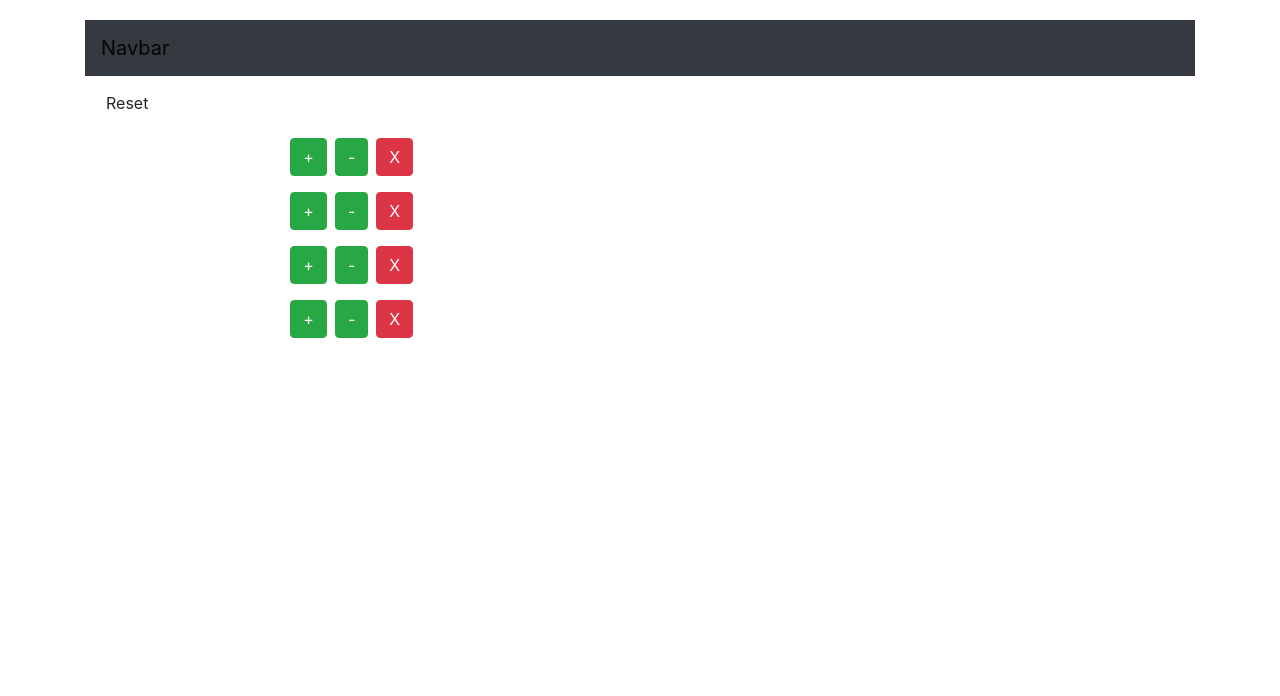
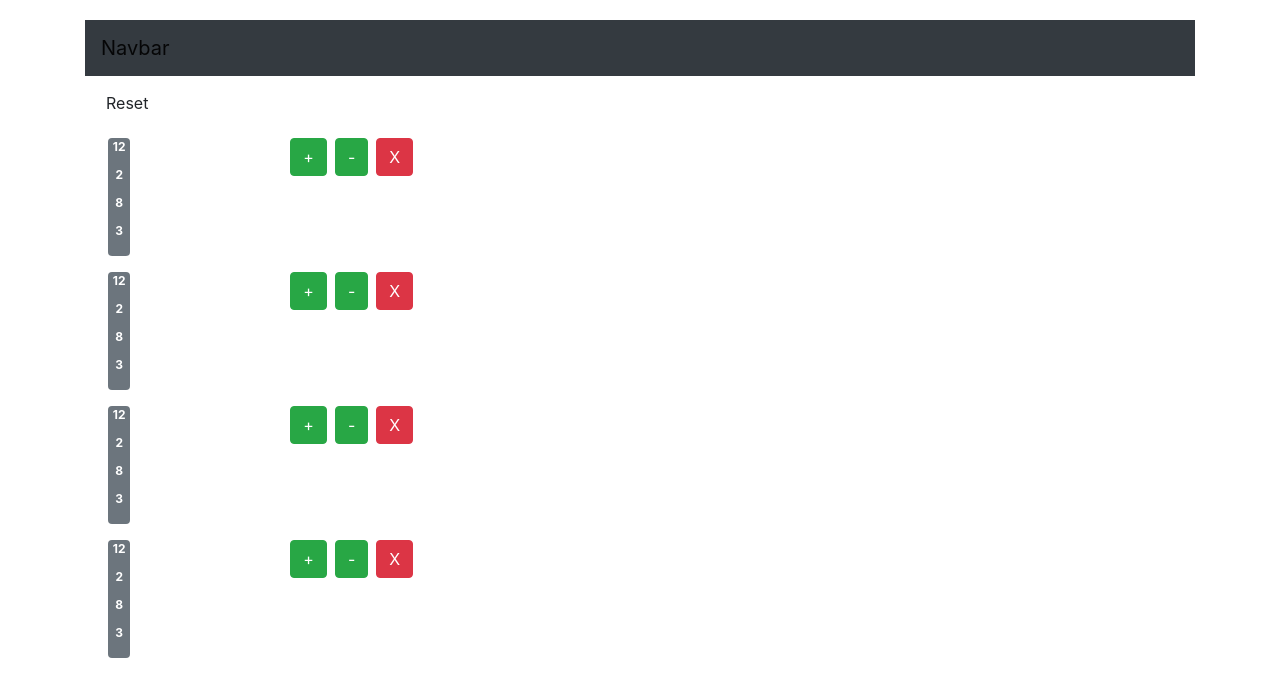
Before and after one commit to PeymanHosseini/react, a React (Create React App) app: page / in a window 1280 px wide. Shown: the top 696 px of the page. Built offline with nearby package versions, Linux system fonts and the light colour scheme.

Commit message:
fixing state and probs for App and rendering counters

```diff
--- a/src/App.js
+++ b/src/App.js
@@ -6,21 +6,22 @@ import Counters from "./components/counters";
 class App extends Component {
   state = {
     counters: [
-      { id: 1, value: 0 },
-      { id: 2, value: 0 },
-      { id: 3, value: 0 },
-      { id: 4, value: 0 }
+      { id: 1, value: 12 },
+      { id: 2, value: 2 },
+      { id: 3, value: 8 },
+      { id: 4, value: 3 }
     ]
   };
   render() {
     return (
       <main className="container">
         <Navbar />
-
-        <Counters
-          key={this.state.counters.id}
-          countersApp={this.state.counters}
-        />
+        <button type="button" className="btn  m-2">
+          Reset
+        </button>
+        {this.state.counters.map(counter => (
+          <Counters key={counter.id} countersApp={this.state.counters} />
+        ))}
       </main>
     );
   }
--- a/src/components/counter.jsx
+++ b/src/components/counter.jsx
@@ -8,7 +8,9 @@ class Counter extends Component {
           <div className="row p-2 ">
             <div className="col-sm-2">
               <span className="badge badge-secondary">
-                {this.props.counterVal}
+                {this.props.CounterVal.map(count => (
+                  <p> {count.value} </p>
+                ))}
               </span>
             </div>
             <div className="col-sm-10">
--- a/src/components/counters.jsx
+++ b/src/components/counters.jsx
@@ -5,12 +5,7 @@ class Counters extends Component {
   render() {
     return (
       <div>
-        <button type="button" className="btn  m-2">
-          Reset
-        </button>
-        {this.props.countersApp.map(counter => (
-          <Counter key={counter.id} />
-        ))}
+        <Counter CounterVal={this.props.countersApp} />
       </div>
     );
   }
```
